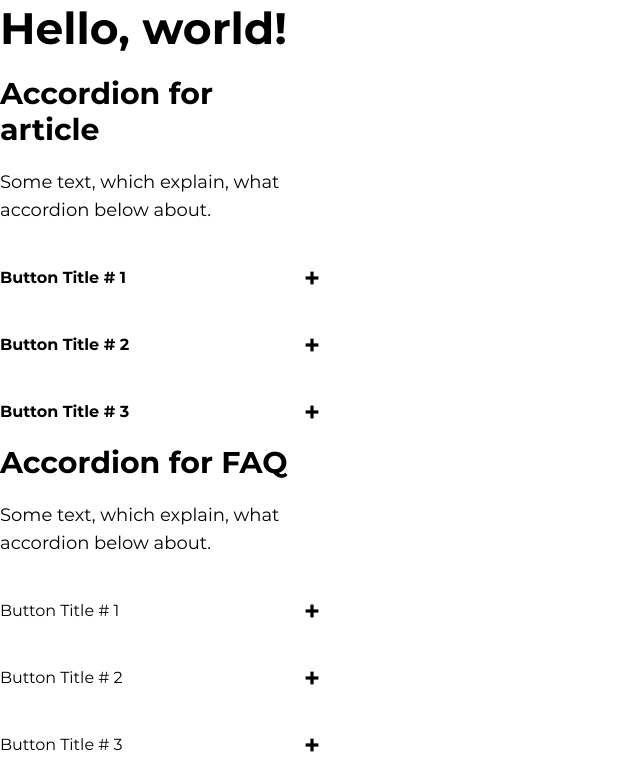
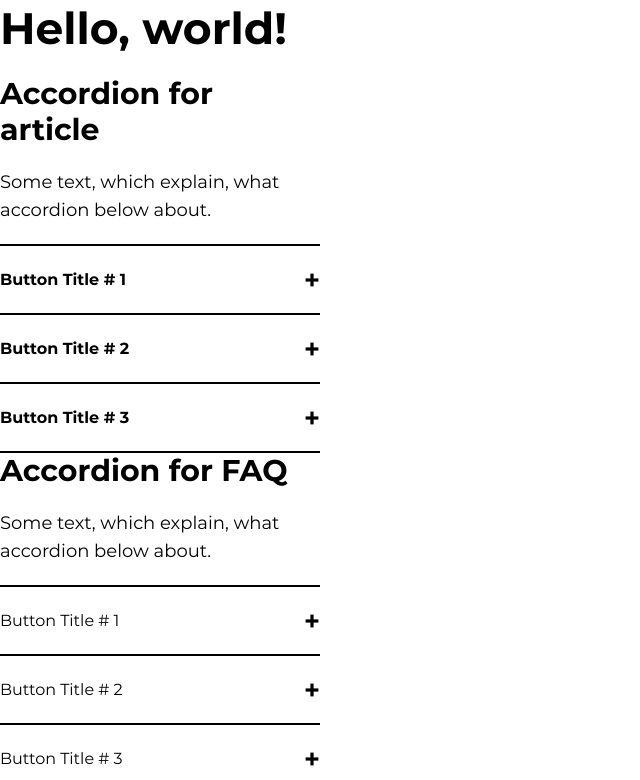
Before and after one commit to 51ned/2023_legacy, a Next.js app: page / in a window 1280 px wide. Shown: the top 780 px of the page, without its empty margins (0-640 px from the left). Built offline with nearby package versions, Linux system fonts and the light colour scheme; no server answers.

Commit message:
accordion stylex fixed

```diff
--- /dev/null
+++ b/components/generic/accordion.module.css
@@ -0,0 +1,6 @@
+.wrap {
+  border-style: solid;
+  border-width: 2px 0;
+}
+
+.container:not(:first-child) { border-top: 2px solid; }
--- a/components/generic/accordion.tsx
+++ b/components/generic/accordion.tsx
@@ -13,7 +13,7 @@ interface AccordionItemProps {
 }
 
 interface AccordionProps {
-  buttonWrap?: keyof JSX.IntrinsicElements,
+  buttonContainer?: keyof JSX.IntrinsicElements,
   containerTag?: keyof JSX.IntrinsicElements,
   contentTag?: keyof JSX.IntrinsicElements,
   data: AccordionItemProps[]
@@ -21,12 +21,12 @@ interface AccordionProps {
 
 
 export function Accordion({
-  buttonWrap,
+  buttonContainer,
   containerTag,
   contentTag,
   data
 }: AccordionProps) {
-  const Tag = containerTag ?? React.Fragment
+  let Tag = containerTag ?? React.Fragment
 
   const [activeIndex, setActiveIndex] = useState<number | null>(null)
   const handleClick = (index: number) => {
@@ -34,13 +34,13 @@ export function Accordion({
   }
 
   return (
-    <>
+    <div className={style.wrap}>
       {(data).map((item, index) => (
-        <Tag key={index}>
+        <Tag key={index} className={style.container}>
           <Button
             buttonID={item.buttonID}
             buttonTitle={item.buttonTitle}
-            buttonWrap={buttonWrap}
+            buttonContainer={buttonContainer}
             controlledID={item.contentID}
             handleClick={() => handleClick(index)}
             isActive={index === activeIndex}
@@ -58,6 +58,6 @@ export function Accordion({
           />
         </Tag>
       ))}
-    </>
+    </div>
   )
 }
--- a/components/generic/button.module.css
+++ b/components/generic/button.module.css
@@ -1,3 +1,7 @@
+.container:not(:first-child) {
+  border-top: 2px solid;
+}
+
 .common_style {
   font-size: var(--smaller_font_size);
   width: 100%;
--- a/components/generic/button.tsx
+++ b/components/generic/button.tsx
@@ -17,28 +17,28 @@ type StyleEnum = typeof StyleEnum[keyof typeof StyleEnum]
 
 
 interface ButtonProps {
+  buttonContainer?: keyof JSX.IntrinsicElements,
   buttonID: string,
   buttonTitle: React.ReactNode,
-  buttonWrap?: keyof JSX.IntrinsicElements,
   controlledID: string,
   handleClick: () => void,
-  isActive: boolean,
+  isActive?: boolean,
   isExpandable?: boolean,
   withStyle?: StyleEnum
 }
 
 
 export function Button({
+  buttonContainer,
   buttonID,
   buttonTitle,
-  buttonWrap,
   controlledID,
   handleClick,
   isActive,
   isExpandable = true,
   withStyle = StyleEnum.Regular
 }: ButtonProps) {
-  const Tag = buttonWrap ?? React.Fragment
+  const Tag = buttonContainer ?? 'div'
 
   const buttonStyle = isActive ? `${withStyle}_style_active` : `${withStyle}_style`
 
@@ -56,7 +56,7 @@ export function Button({
   }
 
   return (
-    <Tag>
+    <Tag className={style.container}>
       <button
         aria-controls={controlledID}
         className={`${style.common_style} ${style[buttonStyle]}`}
--- a/pages/index.tsx
+++ b/pages/index.tsx
@@ -1,4 +1,4 @@
-import { Accordion, Head, Text } from '@/components/generic'
+import { Accordion, Button, Head, Text } from '@/components/generic'
 
 import style from './temp.module.css'
 
@@ -22,7 +22,7 @@ export default function Home() {
             </Text>
 
             <Accordion
-              buttonWrap='h2'
+              buttonContainer='h2'
               containerTag='article'
               contentTag='p'
               data={data}
@@ -38,7 +38,7 @@ export default function Home() {
 
             <dl>
               <Accordion
-                buttonWrap='dt'
+                buttonContainer='dt'
                 contentTag='dd'
                 data={data}
               />
```
